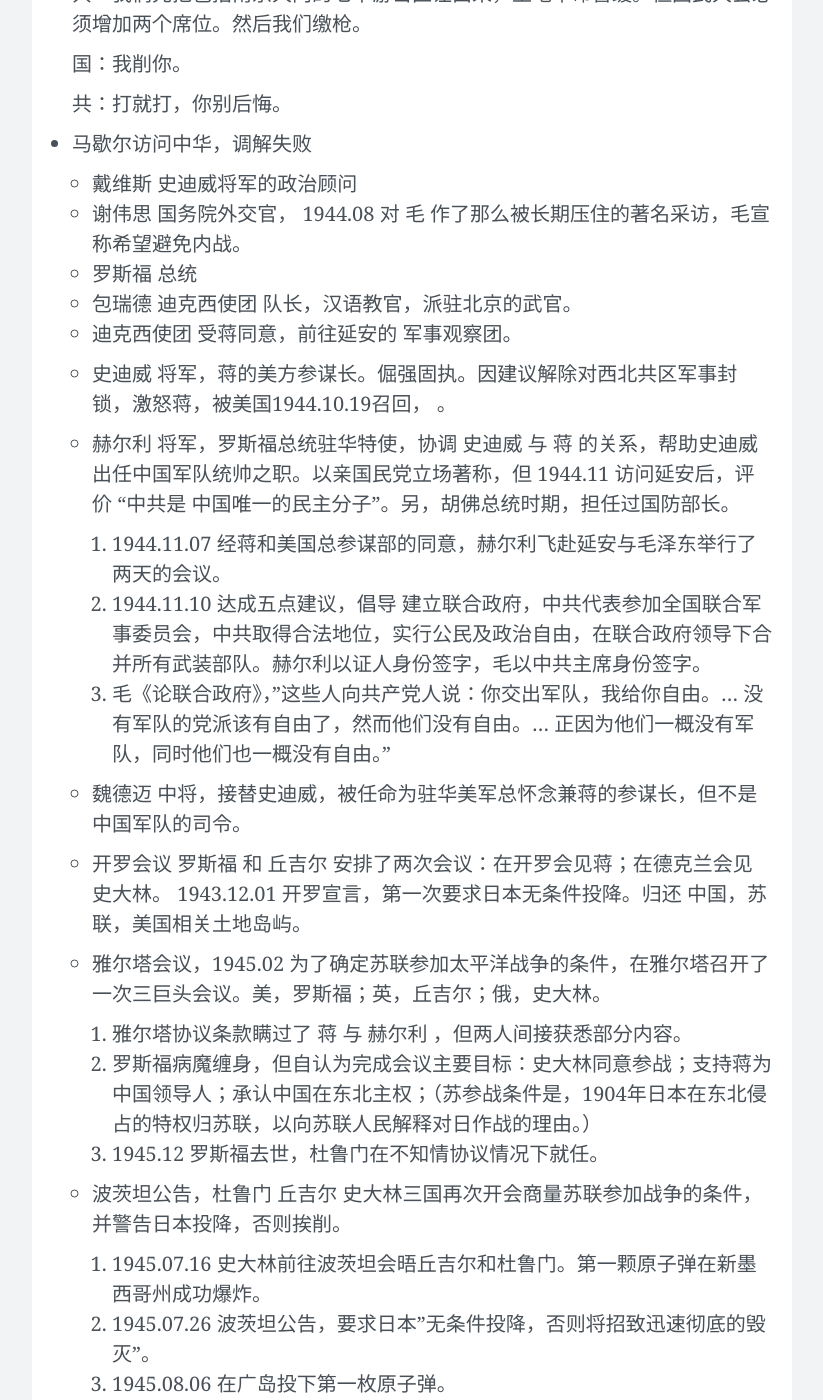
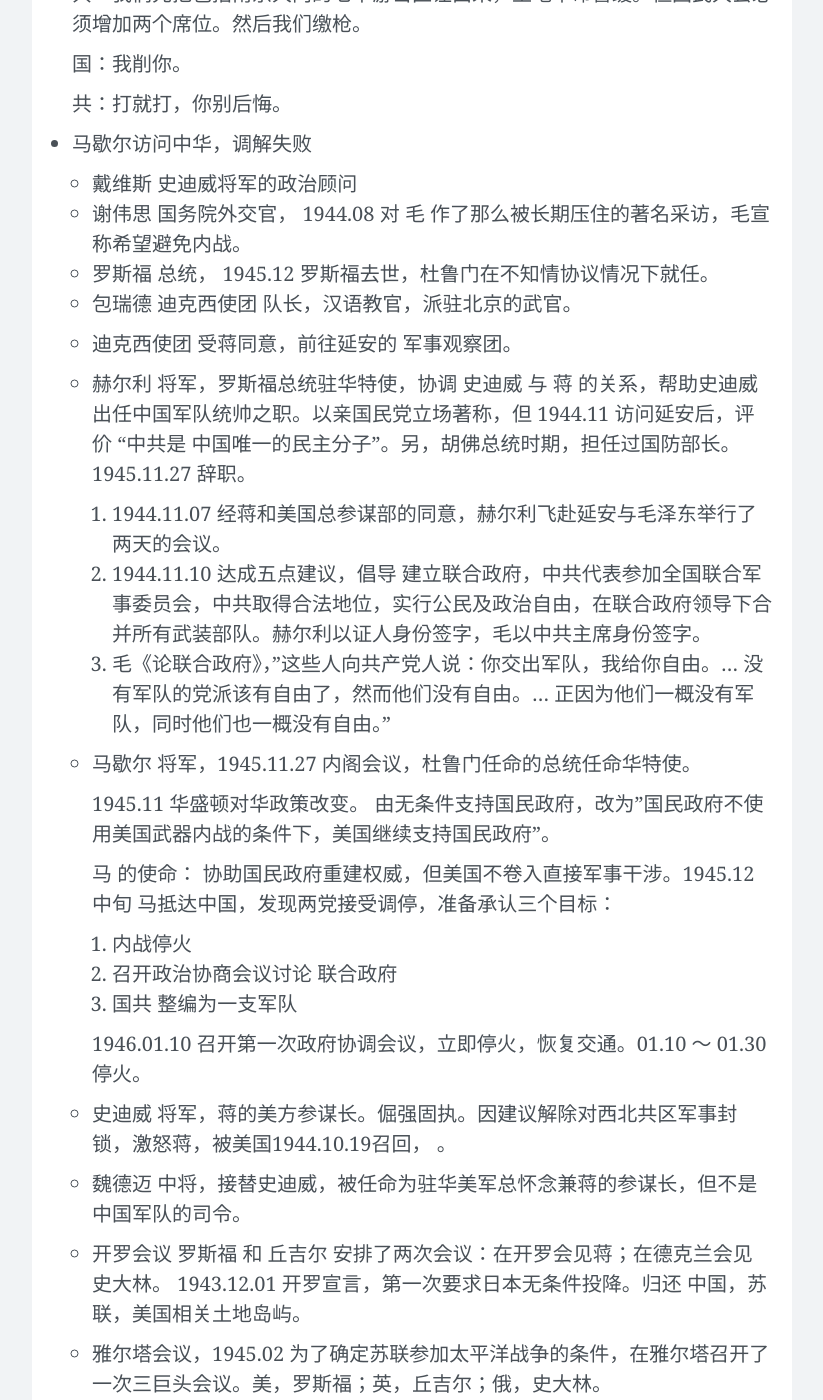
Before and after one commit to wangtiga/wangtiga.github.io, a Jekyll site: the page built from _posts/2020-11-21-3708_2019_10.md, in a window 1280 px wide and 1400 px high, scrolled down 10845 px. Shown: the whole window, without its empty margins (228-1051 px from the left). Built offline with Jekyll 4.4.1, drawn with Linux system fonts in a browser that asks for light colours; nearby versions of some CDN libraries; comment, search, counter and statistics services are not loaded.

Commit message:
updated from r1

```diff
--- a/_posts/2020-11-21-3708_2019_10.md
+++ b/_posts/2020-11-21-3708_2019_10.md
@@ -216,18 +216,31 @@ TODO 为什么这个口号鼓舞了解放军全体指挥员和全国人民的斗
 
   * 戴维斯 史迪威将军的政治顾问
   * 谢伟思 国务院外交官， 1944.08 对 毛 作了那么被长期压住的著名采访，毛宣称希望避免内战。
-  * 罗斯福 总统
+  * 罗斯福 总统， 1945.12 罗斯福去世，杜鲁门在不知情协议情况下就任。
   * 包瑞德 迪克西使团 队长，汉语教官，派驻北京的武官。
   * 迪克西使团 受蒋同意，前往延安的 军事观察团。
-  * 史迪威 将军，蒋的美方参谋长。倔强固执。因建议解除对西北共区军事封锁，激怒蒋，被美国1944.10.19召回， 。
 
-  * 赫尔利 将军，罗斯福总统驻华特使，协调 史迪威 与 蒋 的关系，帮助史迪威出任中国军队统帅之职。以亲国民党立场著称，但 1944.11 访问延安后，评价 "中共是 中国唯一的民主分子"。另，胡佛总统时期，担任过国防部长。
+  * 赫尔利 将军，罗斯福总统驻华特使，协调 史迪威 与 蒋 的关系，帮助史迪威出任中国军队统帅之职。以亲国民党立场著称，但 1944.11 访问延安后，评价 "中共是 中国唯一的民主分子"。另，胡佛总统时期，担任过国防部长。1945.11.27 辞职。
 
     1. 1944.11.07 经蒋和美国总参谋部的同意，赫尔利飞赴延安与毛泽东举行了两天的会议。
     2. 1944.11.10 达成五点建议，倡导 建立联合政府，中共代表参加全国联合军事委员会，中共取得合法地位，实行公民及政治自由，在联合政府领导下合并所有武装部队。赫尔利以证人身份签字，毛以中共主席身份签字。
     3. 毛《论联合政府》，"这些人向共产党人说：你交出军队，我给你自由。... 没有军队的党派该有自由了，然而他们没有自由。... 正因为他们一概没有军队，同时他们也一概没有自由。"
 
+  * 马歇尔 将军，1945.11.27 内阁会议，杜鲁门任命的总统任命华特使。
+
+    1945.11 华盛顿对华政策改变。 由无条件支持国民政府，改为"国民政府不使用美国武器内战的条件下，美国继续支持国民政府"。
+
+    马 的使命： 协助国民政府重建权威，但美国不卷入直接军事干涉。1945.12中旬 马抵达中国，发现两党接受调停，准备承认三个目标：
+
+    1. 内战停火
+    2. 召开政治协商会议讨论 联合政府
+    3. 国共 整编为一支军队
+
+    1946.01.10 召开第一次政府协调会议，立即停火，恢复交通。01.10 ～ 01.30 停火。
+
+  * 史迪威 将军，蒋的美方参谋长。倔强固执。因建议解除对西北共区军事封锁，激怒蒋，被美国1944.10.19召回， 。
   * 魏德迈 中将，接替史迪威，被任命为驻华美军总怀念兼蒋的参谋长，但不是中国军队的司令。
+
 
   * 开罗会议 罗斯福 和 丘吉尔 安排了两次会议：在开罗会见蒋；在德克兰会见史大林。 1943.12.01 开罗宣言，第一次要求日本无条件投降。归还 中国，苏联，美国相关土地岛屿。
 
```
